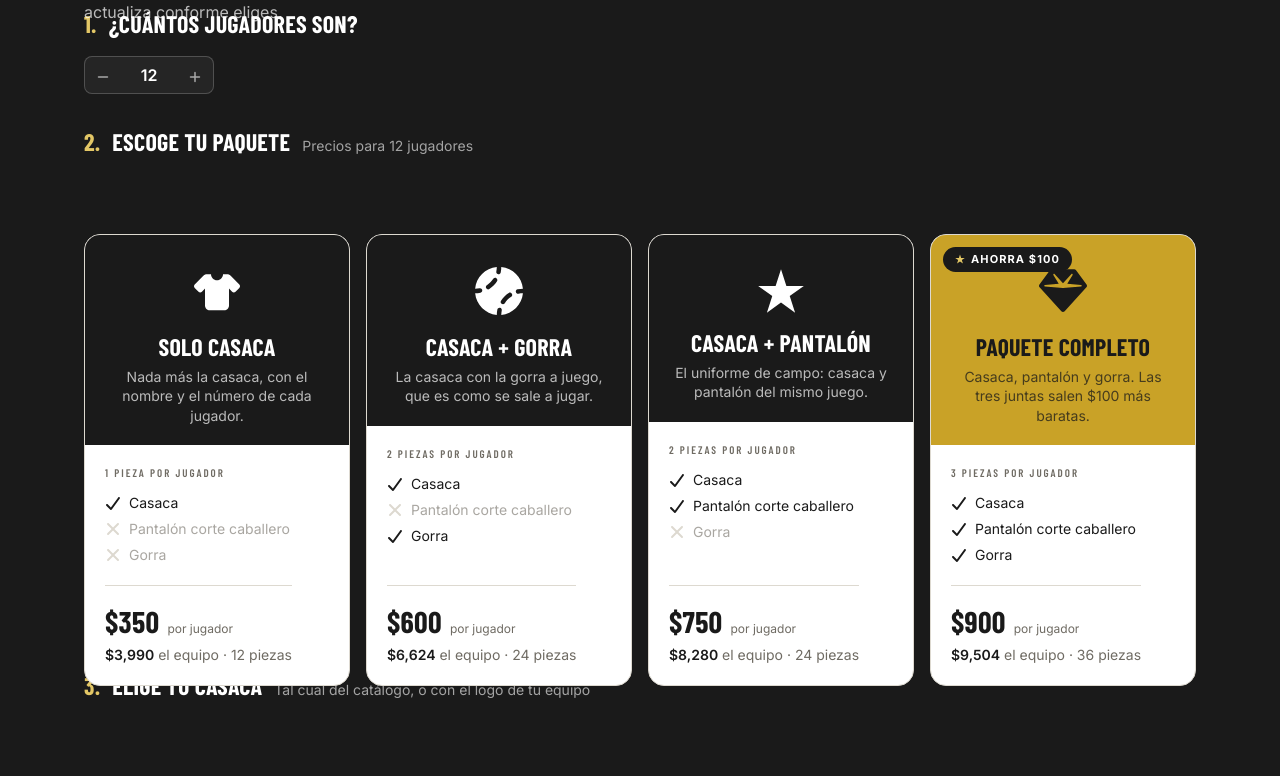
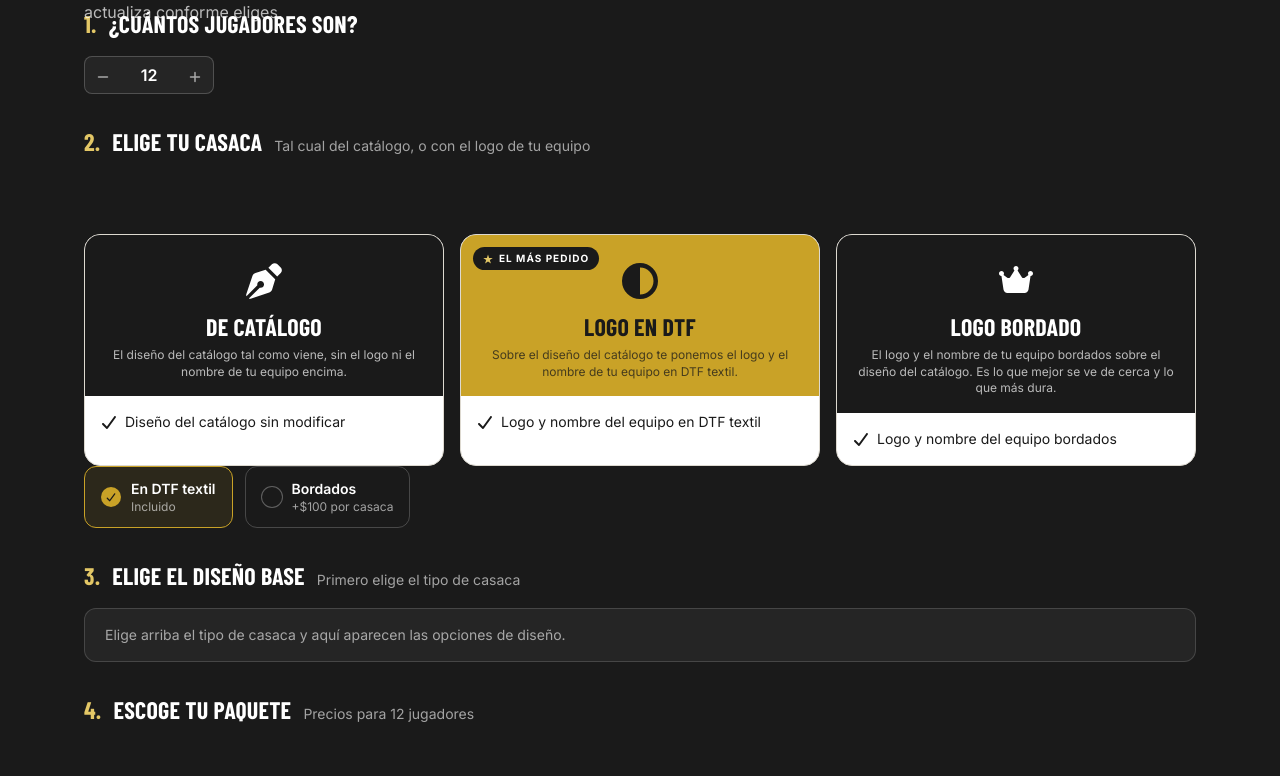
Before and after one commit to RicardoHdzm/jerseyhub, a Next.js app: page / in a window 1280 px wide. Shown: the part 1146-1922 px from the top of the page. Built offline with nearby package versions, Linux system fonts and the light colour scheme; a web font is replaced by a local one.

Commit message:
Update Paquetes.tsx

```diff
--- a/src/components/Paquetes.tsx
+++ b/src/components/Paquetes.tsx
@@ -223,14 +223,6 @@ export function Paquetes() {
       contenido: <ContadorJugadores />,
     },
     {
-      clave: "paquete",
-      titulo: "Escoge tu paquete",
-      detalle: elegido
-        ? `Elegiste: ${elegido.nombre}`
-        : `Precios para ${jugadores} ${jugadores === 1 ? "jugador" : "jugadores"}`,
-      contenido: <TarjetasPaquete seleccion={seleccion} />,
-    },
-    {
       clave: "casaca",
       titulo: "Elige tu casaca",
       detalle: tecnicaElegida
@@ -263,6 +255,14 @@ export function Paquetes() {
           Elige arriba el tipo de casaca y aquí aparecen las opciones de diseño.
         </p>
       ),
+    },
+    {
+      clave: "paquete",
+      titulo: "Escoge tu paquete",
+      detalle: elegido
+        ? `Elegiste: ${elegido.nombre}`
+        : `Precios para ${jugadores} ${jugadores === 1 ? "jugador" : "jugadores"}`,
+      contenido: <TarjetasPaquete seleccion={seleccion} />,
     },
   ];
 
```
